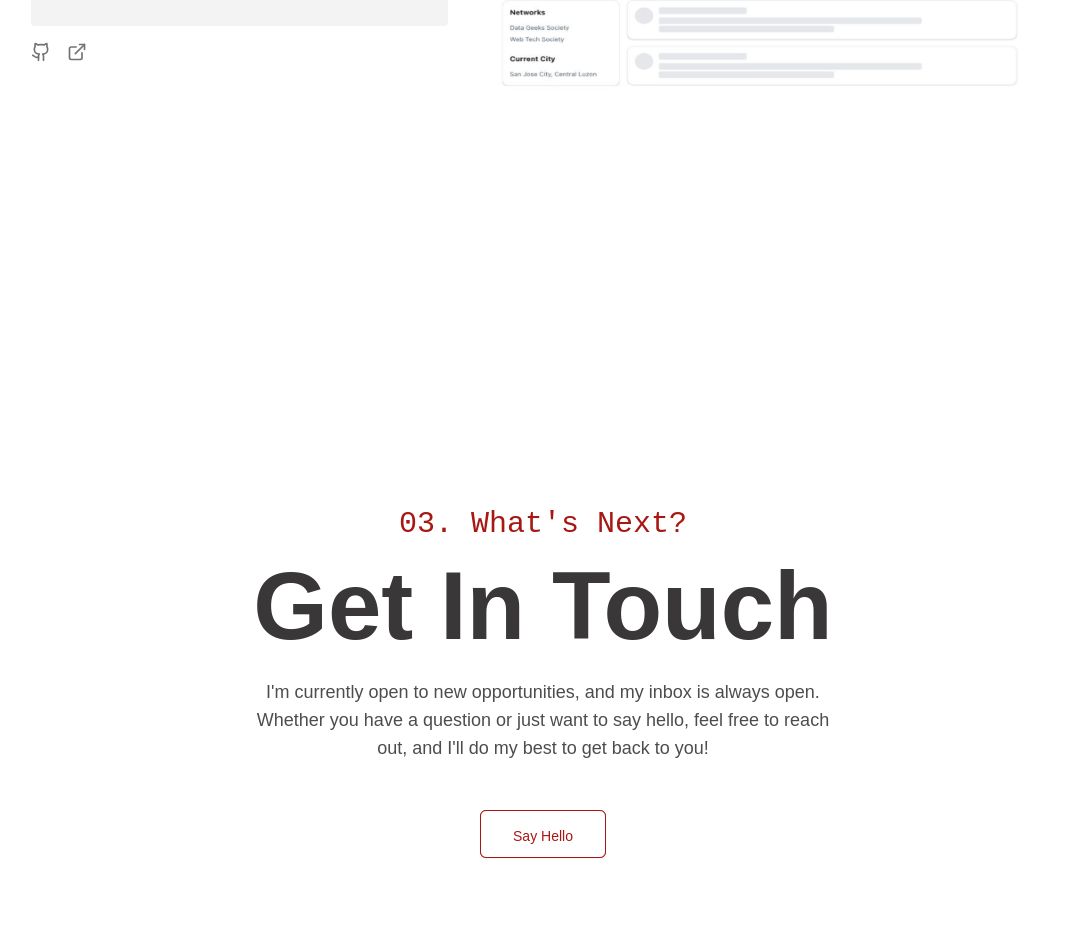
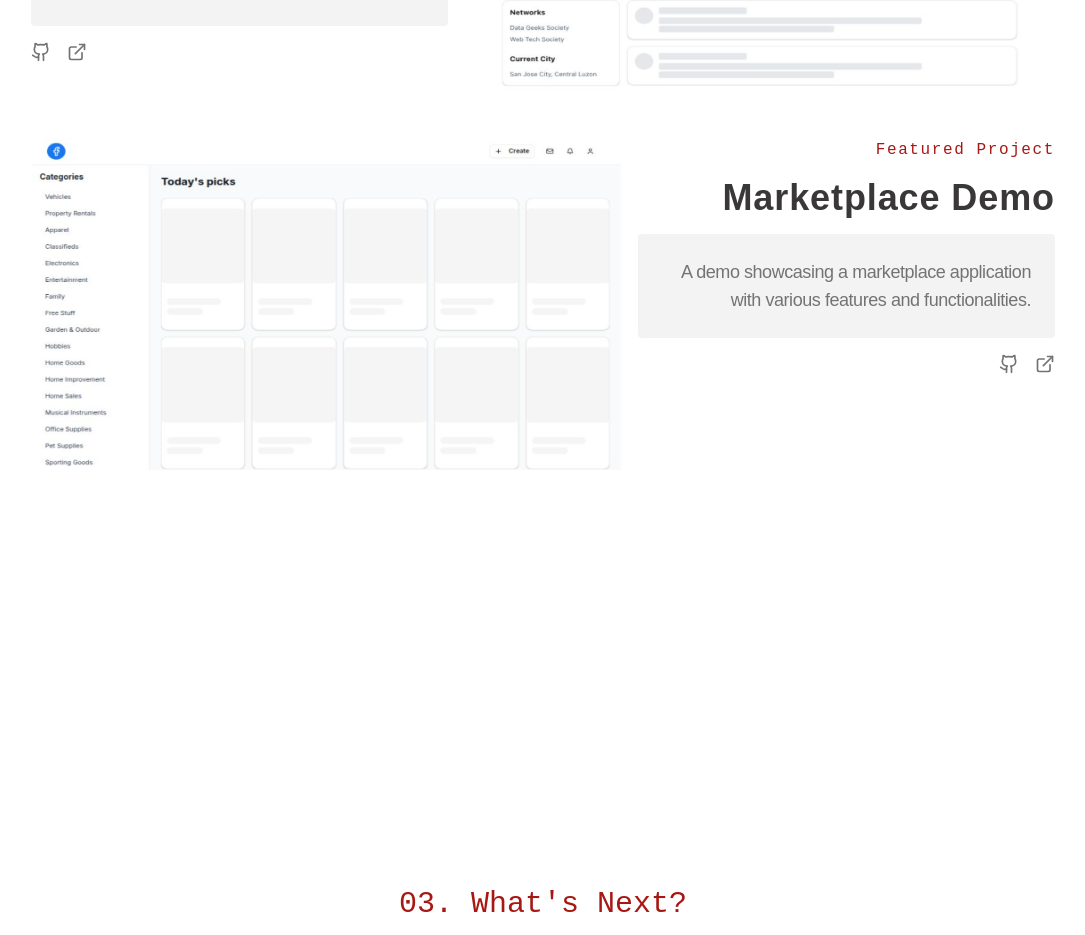
Before and after one commit to bain-dot-dev/bain.404, a Next.js app: page / in a window 1280 px wide. Shown: the part 4920-5855 px from the top of the page, without its empty margins (97-1182 px from the left). Built offline with nearby package versions, Linux system fonts and the light colour scheme.

Commit message:
add Marketplace Demo project with description, image, and links

```diff
--- a/data/projects.ts
+++ b/data/projects.ts
@@ -82,4 +82,14 @@ export const projects: Project[] = [
     github: "https://github.com/bain-dot-dev/facebook-wall-concept-2008",
     liveUrl: "https://facebook-wall-concept-2008.vercel.app/",
   },
+  {
+    id: "Marketplace Demo",
+    title: "Marketplace Demo",
+    description:
+      "A demo showcasing a marketplace application with various features and functionalities.",
+    image: "/projects/marketplace-demo/marketplace-demo.png",
+    featured: true,
+    github: "https://github.com/bain-dot-dev/marketplace-demo",
+    liveUrl: "https://marketplace-demo-seven.vercel.app/",
+  }
 ];
```
Also changed, not shown: public/projects/marketplace-demo/marketplace-demo.png (added).
